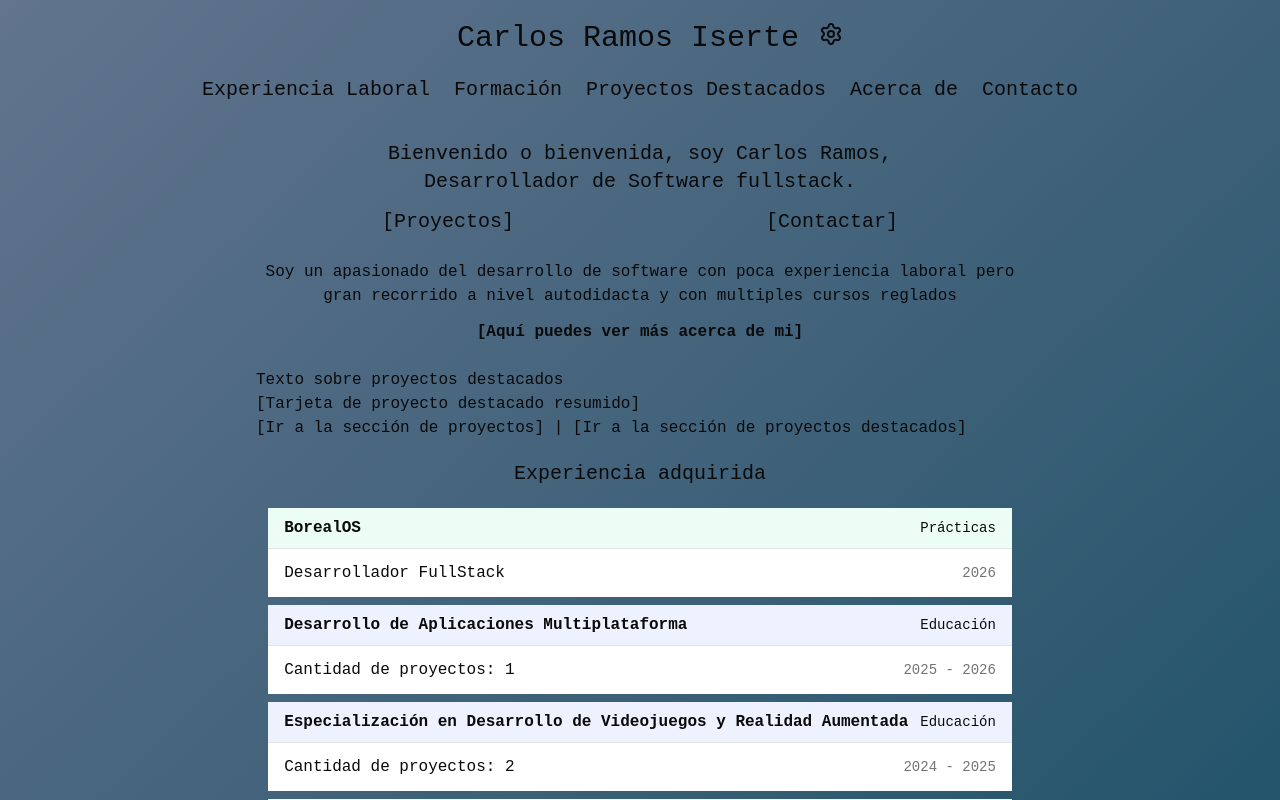
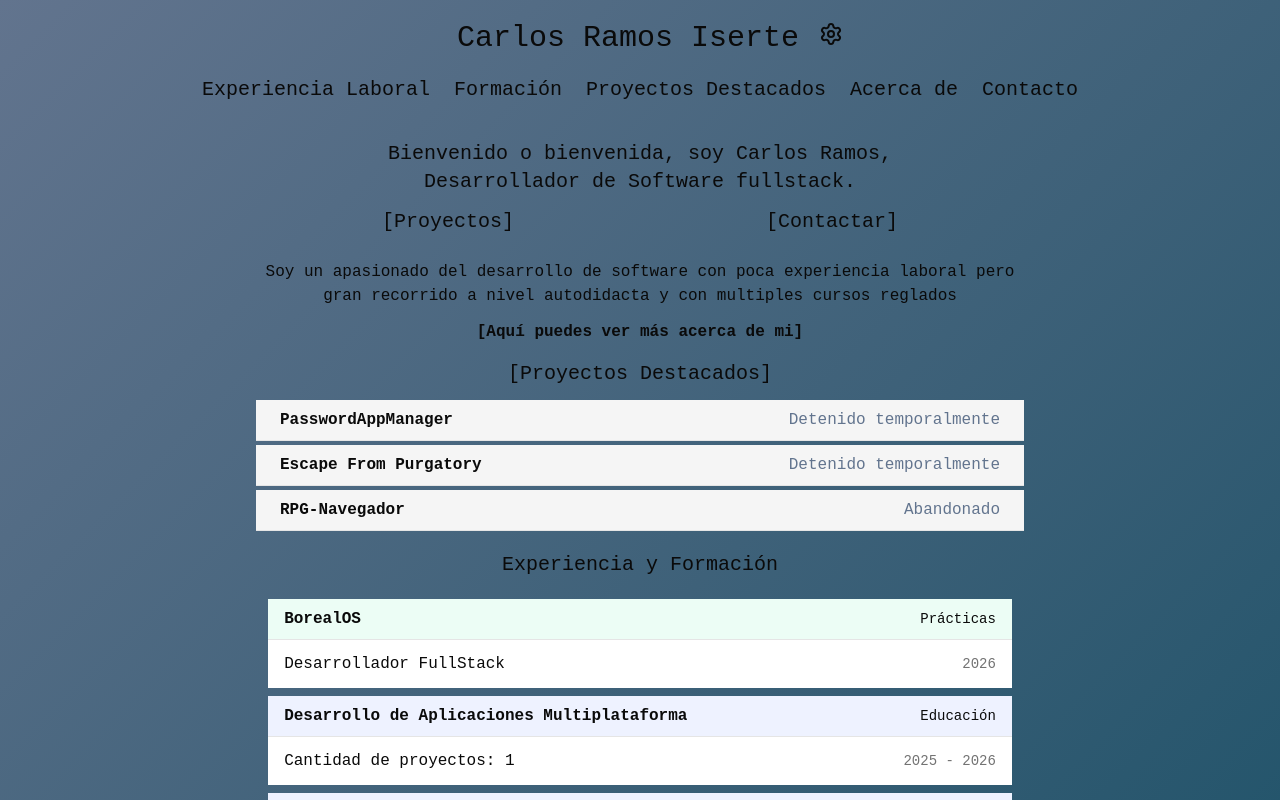
Before and after one commit to CarlosRamosDeveloper/portfolio, a React (Vite) app: page / in a window 1280 px wide. Shown: the top 800 px of the page. Built offline with nearby package versions, Linux system fonts and the light colour scheme.

Commit message:
Implemented Featured Projects, changed texts, fixed imports, refactpr

```diff
--- a/src/portfolio/data/ProjectsData.ts
+++ b/src/portfolio/data/ProjectsData.ts
@@ -21,7 +21,7 @@ export const ProjectsData: Project[] = [
       'Aplicación android para generación y gestión de contraseñas',
     description: ['Linea de prueba', 'lorem', 'ipsum'],
     isFeatured: true,
-    status: 'work_in_progress',
+    status: 'stopped',
     techStack: ['Android', 'Kotlin'],
     repository: 'https://github.com/CarlosRamosDeveloper/PasswordManagerApp',
     screenshots: [
@@ -45,4 +45,18 @@ export const ProjectsData: Project[] = [
     url: null,
     video: null,
   },
+  {
+    id: 3,
+    name: 'RPG-Navegador',
+    shortDescription:
+      'Juego de navegador desarrollado como proyecto final de DAW',
+    description: [],
+    isFeatured: true,
+    status: 'abandoned',
+    techStack: ['JavaScript', 'jQuery'],
+    repository: '',
+    screenshots: [],
+    url: null,
+    video: null,
+  },
 ];
--- a/src/portfolio/pages/featured/components/FeaturedProjectStatusSection.tsx
+++ b/src/portfolio/pages/featured/components/FeaturedProjectStatusSection.tsx
@@ -1,6 +1,6 @@
 import type { ProjectStatus } from '@/interfaces';
 
-const STATUS_LABEL: Record<ProjectStatus, string> = {
+export const STATUS_LABEL: Record<ProjectStatus, string> = {
   abandoned: 'Abandonado',
   deployed: 'Desplegado',
   design: 'Fase de diseño',
--- a/src/portfolio/pages/landing/LandingPage.tsx
+++ b/src/portfolio/pages/landing/LandingPage.tsx
@@ -1,8 +1,8 @@
 import {
   LandingAbout,
   LandingExperience,
+  LandingFeaturedProjectsList,
   LandingHero,
-  LandingProjects,
 } from './components';
 
 export const LandingPage = () => {
@@ -11,7 +11,7 @@ export const LandingPage = () => {
       <div>
         <LandingHero />
         <LandingAbout />
-        <LandingProjects />
+        <LandingFeaturedProjectsList />
         <LandingExperience />
       </div>
     </>
--- a/src/portfolio/pages/landing/components/LandingAbout.tsx
+++ b/src/portfolio/pages/landing/components/LandingAbout.tsx
@@ -3,7 +3,7 @@ import { Link } from 'react-router';
 export const LandingAbout = () => {
   return (
     <div>
-      <div className="my-6 w-full max-w-3xl flex flex-col text-center mx-auto text-base">
+      <div className="my-2 w-full max-w-3xl flex flex-col text-center mx-auto text-base">
         Soy un apasionado del desarrollo de software con poca experiencia
         laboral pero gran recorrido a nivel autodidacta y con multiples cursos
         reglados
--- a/src/portfolio/pages/landing/components/LandingExperience.tsx
+++ b/src/portfolio/pages/landing/components/LandingExperience.tsx
@@ -3,7 +3,7 @@ import { LandingExperienceCardList } from '.';
 export const LandingExperience = () => {
   return (
     <div className="flex flex-col items-center">
-      <h3 className="text-xl mt-5 text-center">Experiencia adquirida</h3>
+      <h3 className="text-xl mt-5 text-center">Experiencia y Formación</h3>
       <LandingExperienceCardList />
     </div>
   );
--- /dev/null
+++ b/src/portfolio/pages/landing/components/LandingFeaturedProjectsList.tsx
@@ -0,0 +1,19 @@
+import { ProjectsData } from '@/portfolio/data/ProjectsData';
+import { LandingFeaturedCard } from './landing-featured-card';
+import type { Project } from '@/interfaces';
+import { Link } from 'react-router';
+
+const data: Project[] = ProjectsData.filter((project) => project.isFeatured);
+
+export const LandingFeaturedProjectsList = () => {
+  return (
+    <div className="w-full max-w-3xl flex flex-col text-center mx-auto">
+      <Link to="/featured">
+        <h3 className="text-xl my-2">[Proyectos Destacados]</h3>
+      </Link>
+      {data.map((project) => (
+        <LandingFeaturedCard project={project} key={project.id} />
+      ))}
+    </div>
+  );
+};
--- a/src/portfolio/pages/landing/components/LandingProjects.tsx
+++ /dev/null
@@ -1,12 +0,0 @@
-export const LandingProjects = () => {
-  return (
-    <div>
-      <div>Texto sobre proyectos destacados</div>
-      <div>[Tarjeta de proyecto destacado resumido]</div>
-      <div>
-        [Ir a la sección de proyectos] | [Ir a la sección de proyectos
-        destacados]
-      </div>
-    </div>
-  );
-};
--- a/src/portfolio/pages/landing/components/index.ts
+++ b/src/portfolio/pages/landing/components/index.ts
@@ -1,5 +1,5 @@
 export { LandingAbout } from './LandingAbout';
 export { LandingExperience } from './LandingExperience';
 export { LandingExperienceCardList } from './LandingExperienceCardList';
+export { LandingFeaturedProjectsList } from './LandingFeaturedProjectsList';
 export { LandingHero } from './LandingHero';
-export { LandingProjects } from './LandingProjects';
--- /dev/null
+++ b/src/portfolio/pages/landing/components/landing-featured-card/LandingFeaturedCard.tsx
@@ -0,0 +1,16 @@
+import type { Project } from '@/interfaces';
+import { STATUS_LABEL } from '@/portfolio/pages/featured/components/FeaturedProjectStatusSection';
+import { LandingFeaturedHeaderCard } from '.';
+
+interface Props {
+  project: Project;
+}
+
+export const LandingFeaturedCard = ({ project }: Props) => {
+  return (
+    <LandingFeaturedHeaderCard
+      status={`${STATUS_LABEL[project.status]}`}
+      title={project.name}
+    />
+  );
+};
--- /dev/null
+++ b/src/portfolio/pages/landing/components/landing-featured-card/LandingFeaturedHeaderCard.tsx
@@ -0,0 +1,15 @@
+import { LandingFeaturedLabel } from '.';
+
+interface Props {
+  title: string;
+  status: string;
+}
+
+export const LandingFeaturedHeaderCard = ({ title, status }: Props) => {
+  return (
+    <div className="flex items-center justify-between border-b border-border px-4 py-2 bg-accent mt-1">
+      <LandingFeaturedLabel text={title} type="title" />
+      <LandingFeaturedLabel text={status} type="status" />
+    </div>
+  );
+};
--- /dev/null
+++ b/src/portfolio/pages/landing/components/landing-featured-card/LandingFeaturedLabel.tsx
@@ -0,0 +1,20 @@
+import { cn } from '@/lib/utils';
+
+interface Props {
+  text: string;
+  type: 'title' | 'status';
+}
+
+export const LandingFeaturedLabel = ({ text, type }: Props) => {
+  return (
+    <div
+      className={cn(
+        `mx-2`,
+        type === 'title' && 'font-semibold',
+        type === 'status' && 'text-slate-500',
+      )}
+    >
+      {text}
+    </div>
+  );
+};
--- /dev/null
+++ b/src/portfolio/pages/landing/components/landing-featured-card/index.ts
@@ -0,0 +1,3 @@
+export { LandingFeaturedCard } from './LandingFeaturedCard';
+export { LandingFeaturedHeaderCard } from './LandingFeaturedHeaderCard';
+export { LandingFeaturedLabel } from './LandingFeaturedLabel';
```
